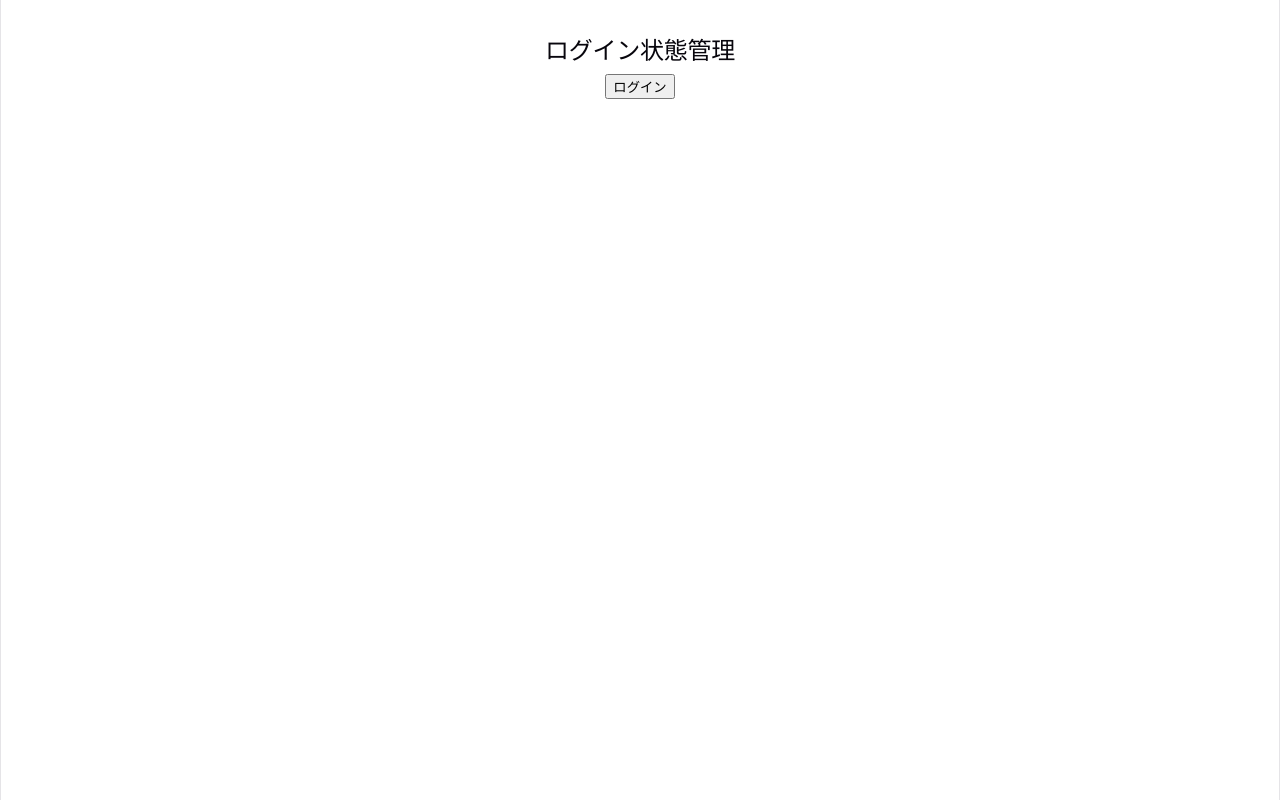
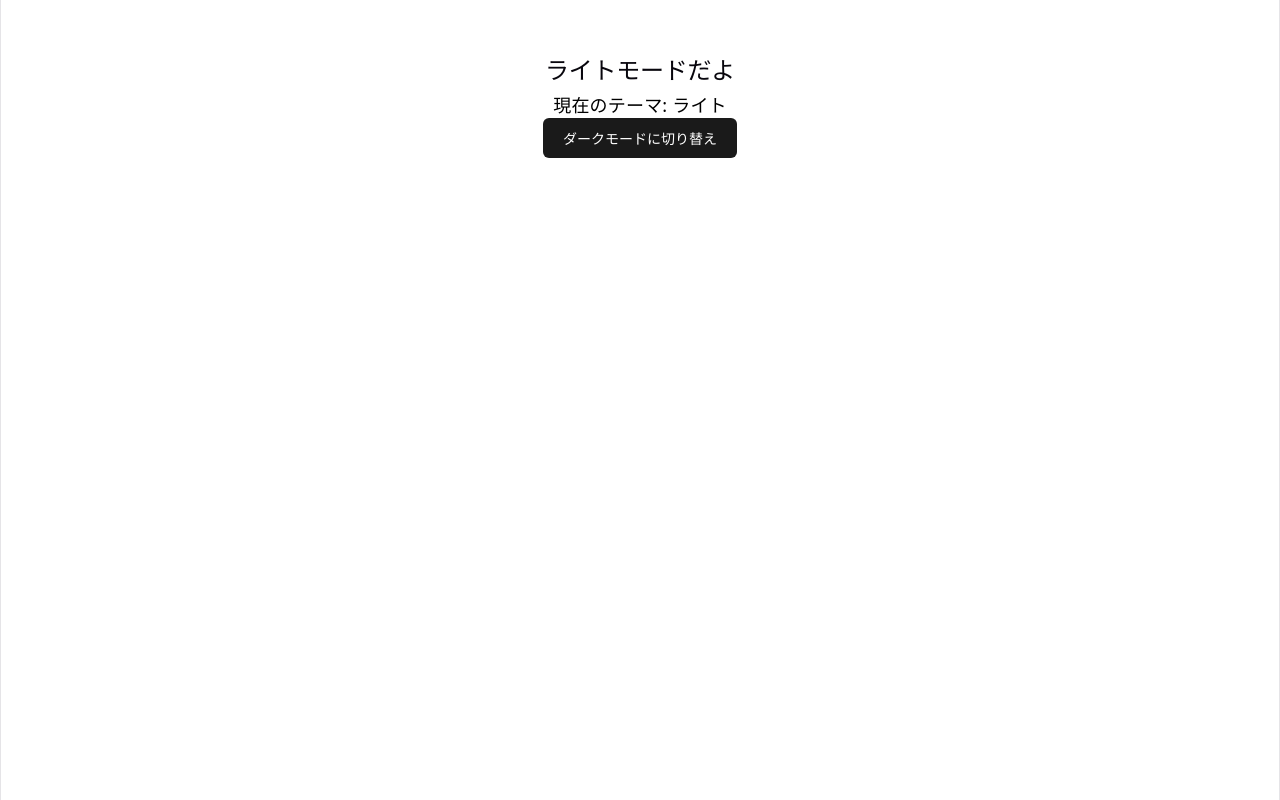
Before and after one commit to misakisoeda/react_tests, a React (Vite) app in the folder udemy-react-100/: page / in a window 1280 px wide. Built offline with nearby package versions, Linux system fonts and the light colour scheme.

Commit message:
feat: q27

```diff
--- a/udemy-react-100/src/App.tsx
+++ b/udemy-react-100/src/App.tsx
@@ -1,11 +1,11 @@
 import './App.css';
-import Question26 from './components/basic/Question26';
+import Question27 from './components/basic/Question27';
 
 function App() {
 
   return (
     <>
-      <Question26 />
+      <Question27 />
     </>
   )
 }
--- /dev/null
+++ b/udemy-react-100/src/components/basic/Question27.tsx
@@ -0,0 +1,44 @@
+import { useState } from 'react';
+
+function ThemeToggle() {
+  const [isDarkMode, setIsDarkMode] = useState(false);
+
+  const containerStyle = {
+    backgroundColor: isDarkMode ? '#1a1a1a' : '#ffffff',
+    color: isDarkMode ? '#ffffff' : '#000000',
+    minHeight: '200px',
+    padding: '20px',
+    transition: 'all 0.3s ease'
+  };
+
+  return (
+    <div style={containerStyle}>
+      <h2>
+        {isDarkMode ? 'ダークモードだよ' : 'ライトモードだよ'}
+      </h2>
+
+      <p>
+        現在のテーマ: {isDarkMode ? 'ダーク' : 'ライト'}
+      </p>
+
+      <button
+        onClick={() => setIsDarkMode(!isDarkMode)}
+        style={{
+          backgroundColor: isDarkMode ? '#ffffff' : '#1a1a1a',
+          color: isDarkMode ? '#1a1a1a' : '#ffffff',
+          border: 'none',
+          padding: '10px 20px',
+          borderRadius: '6px',
+          cursor: 'pointer',
+          fontSize: '14px',
+          fontWeight: 'bold',
+          transition: 'all 0.3s ease',
+        }}
+      >
+        {isDarkMode ? 'ライトモードに切り替え' : 'ダークモードに切り替え'}
+      </button>
+    </div>
+  );
+}
+
+export default ThemeToggle;
```
